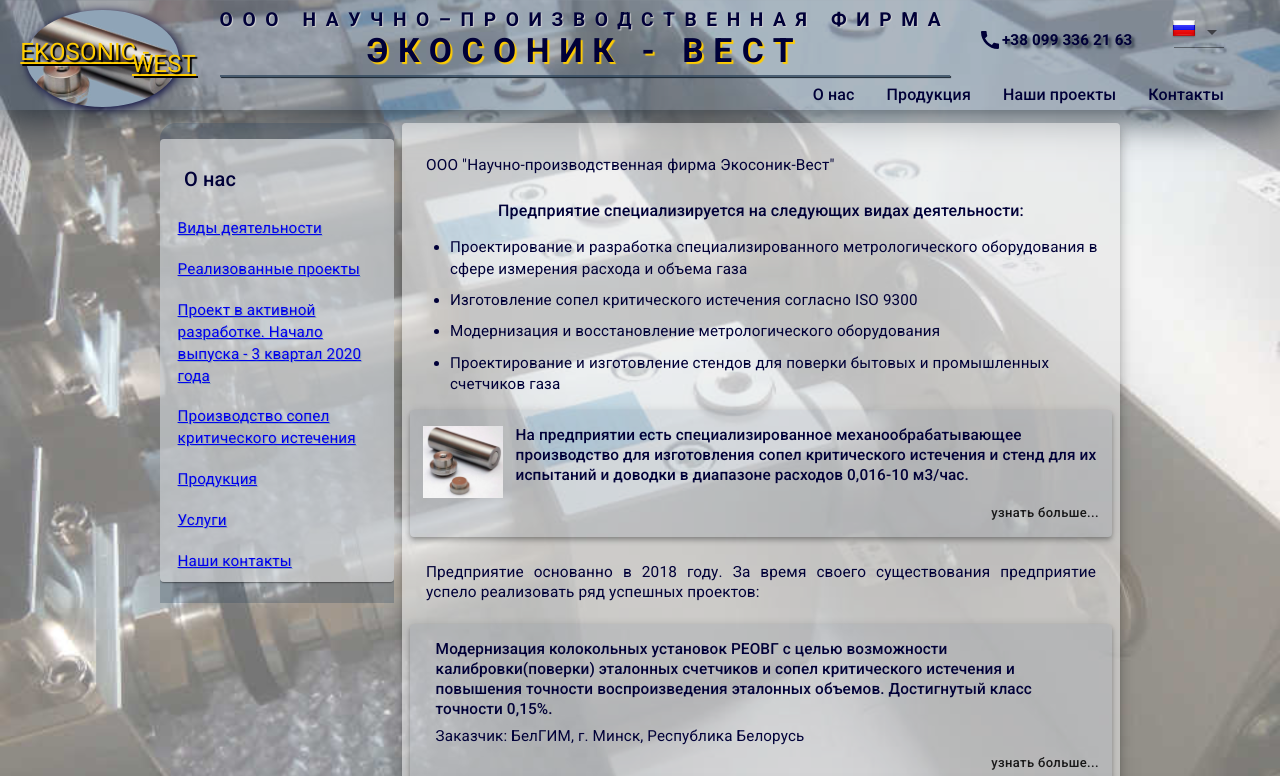
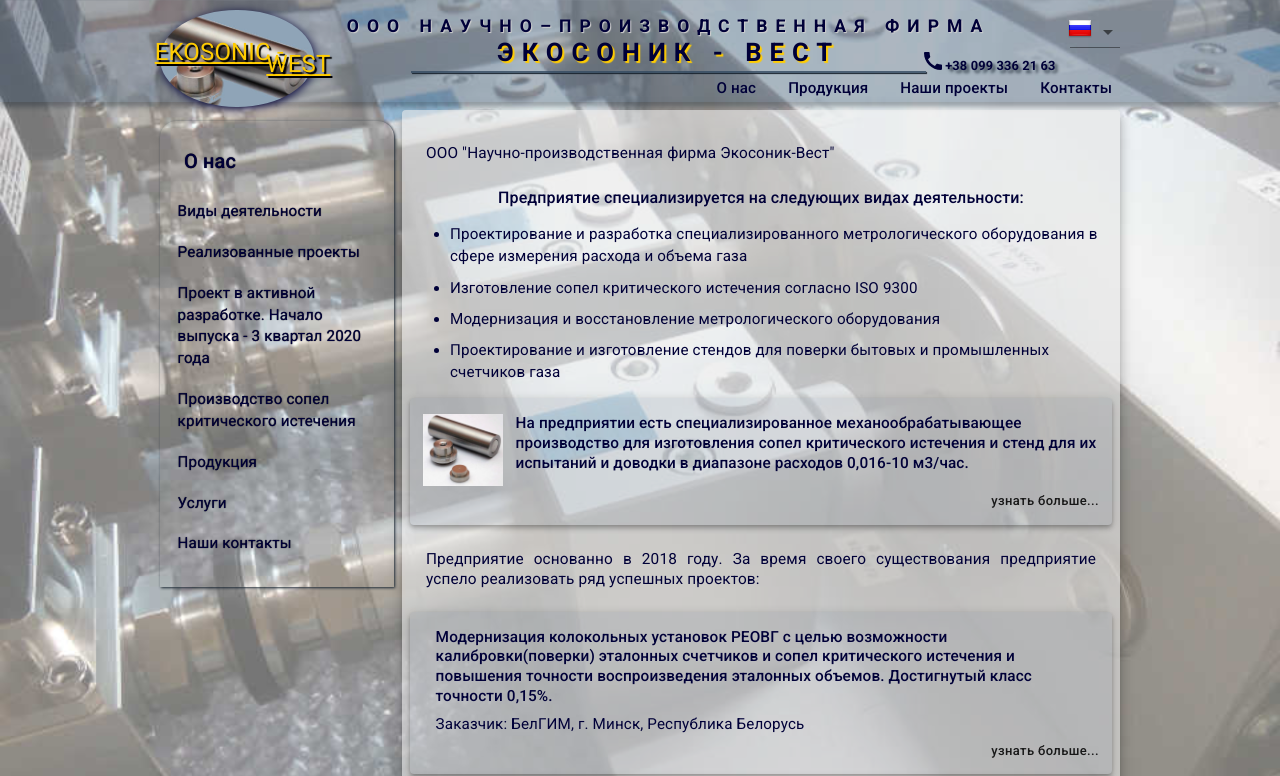
Before and after one commit to ivasiukTatiana/ecosonik.west, a React (Create React App) app: page /#/home in a window 1280 px wide. Shown: the top 776 px of the page. Built offline with nearby package versions, Linux system fonts and the light colour scheme.

Commit message:
added styles

```diff
--- a/package.json
+++ b/package.json
@@ -2,7 +2,7 @@
   "name": "sonikwest",
   "version": "0.1.0",
   "private": true,
-  "homepage": "https://ivasiukTatiana.github.io/ecosonik.west",
+  "homepage": "http://ekosonic-west.com",
   "dependencies": {
     "@material-ui/core": "^4.7.0",
     "@material-ui/icons": "^4.5.1",
--- a/src/App.js
+++ b/src/App.js
@@ -13,8 +13,8 @@
     MuiContainer: {
       root: {
         boxSizing: 'content-box',
-        marginTop: '0.8rem',
-        marginBottom: '0.8rem',
+        marginTop: '0.5rem',
+        /*marginBottom: '0.4rem',*/
       }
     },
   },
--- a/src/app-footer/AppFooter.css
+++ b/src/app-footer/AppFooter.css
@@ -8,11 +8,11 @@
   font-size: 0.8rem;
   font-weight: 500;
   line-height: 1.2;
-  box-shadow: 0 -5px 35px rgba(27, 39, 51, 0.8);
+  box-shadow: 0 -5px 5px rgba(27, 39, 51, 0.2);
 }
 .Footer-left {
-  padding: 1.2rem;
-  padding-right: 0;
+  padding: 1.2rem 0;
+  /*padding-right: 0;*/
 }
 .Footer-nav {
   padding: 1rem;
--- a/src/app-footer/AppFooter.js
+++ b/src/app-footer/AppFooter.js
@@ -1,5 +1,6 @@
 import React, {Component} from 'react';
 import Grid from '@material-ui/core/Grid';
+import Container from '@material-ui/core/Container';
 import CallIcon from '@material-ui/icons/Call';
 import MailIcon from '@material-ui/icons/Mail';
 import LinkedInIcon from '@material-ui/icons/LinkedIn';
@@ -14,6 +15,7 @@
       <LanguageConsumer>
         {(context) => (
           <footer className="App-footer">
+            <Container maxWidth="md">
             <Grid container justify="space-between">
               <Grid container item xs={4} direction="column" alignItems="flex-start" className="Footer-left">
                 <span>&copy; {context.footer.copyright[0]}</span>
@@ -49,6 +51,7 @@
                 </Grid>
               </Grid>
             </Grid>
+            </Container>
           </footer>
         )}
       </LanguageConsumer>
--- a/src/app-header/AppHeader.css
+++ b/src/app-header/AppHeader.css
@@ -7,9 +7,9 @@
   justify-content: space-between;
   color: #000038;
   line-height: 1.2;
-  padding-left: 1rem;
-  padding-right: 2rem;
-  box-shadow: 0 10px 35px rgba(27, 39, 51, 0.8);
+  /*padding-left: 1rem;
+  padding-right: 2rem;*/
+  box-shadow: 0 5px 5px rgba(27, 39, 51, 0.4);
 }
 .Logo {
   position: fixed;
@@ -22,7 +22,7 @@
   min-width: 9.6rem;
   max-height: 6.9rem;
   border-radius: 50%;
-  margin: 0.6rem;
+  margin-top: 0.6rem;
   margin-bottom: -1rem;
   padding: 1.8rem 0;
   color: #fc0;
@@ -51,30 +51,31 @@
   flex-direction: column;
   align-items: center;
   font-weight: 700;
-  letter-spacing: 0.6rem;
+  letter-spacing: 0.5rem;
   text-transform: uppercase;
 }
 .Header-center span:nth-child(1){
-  font-size: 1.2rem;
+  font-size: 1.1rem;
   text-shadow: 1px 1px 1px #d0d0d0;
 }
 .Header-center span:nth-child(2){
-  font-size: 2.1rem;
+  font-size: 1.6rem;
   text-shadow: 2px 2px 1px #fc0;
 }
 .Header-phone {
   display: flex;
-  align-items: center;
-  margin-left: -5rem;
-  margin-right: 1.5rem;
+  align-items: flex-end;
+  margin-left: -10rem;
+  margin-right: 0.8rem;
+  margin-bottom: 0.2rem;
 }
 .Header-phone strong {
   text-shadow: 3px 3px 3px rgba(27, 39, 51, 0.8);
-  font-size: 0.95rem;
+  font-size: 0.8rem;
 }
 .Header-right {
-  margin: 1rem;
-  margin-right: 1.5rem;
+  margin: 0.5rem 0;
+  /*margin-right: 1.5rem;*/
   display: flex;
   align-items: flex-start;
 }
@@ -83,9 +84,10 @@
 }
 .Header-center hr {
   height: 2px;
-  width: 100%;
+  width: 80%;
   border: 0;
-  margin: 0.2rem 0 0;
+  margin: 0;
+  margin-top: 0.2rem;
   background-color: rgba(52, 74, 97, 0.8);
   box-shadow: 1px 1px 1px rgb(24, 35, 46);
 }
@@ -98,24 +100,42 @@
   padding-top: 0.2rem;
 }
 nav .Link{
-  margin-right: 1rem;
-  margin-bottom: 0.1rem;
-  padding: 0.1rem 0.5rem;
+  margin-left: 1rem;
+  /*margin-bottom: 0.1rem;*/
+  padding: 0 0.5rem;
   color: #000038;
-  font-size: 1rem;
+  font-size: 0.95rem;
   font-weight: 500;
   text-decoration: none;
   padding-bottom: 0.3rem;
 }
 nav .Link:hover{
   border-radius: 5px;
-
   box-shadow: 1px 2px 1px #000038;
 }
 
-@media screen and (max-width: 987px) {
-  /* start of large tablet styles */
+@media screen and (max-width: 1152px) {
+  /* start of large tablet styles
+  .App-header {
+    /*padding-left: 0.5rem;
+    padding-right: 0.2rem;
+  }
+  .Header-center span:nth-child(1){
+    font-size: 1.1rem;
+    letter-spacing: 0.4rem;
+  }
+  .Header-center span:nth-child(2){
+    font-size: 1.8rem;
+  }
+  .Header-phone {
+    margin-right: 0.6rem;
+  }*/
 }
+@media screen and (max-width: 1024px) {
+
+}
+
+
 @media screen and (max-width: 767px) {
   /* start of medium tablet styles */
   .Logo {
--- a/src/app-header/AppHeader.js
+++ b/src/app-header/AppHeader.js
@@ -1,6 +1,6 @@
 import React, {Component} from 'react';
 import {Link} from 'react-router-dom';
-//import Container from '@material-ui/core/Container';
+import Container from '@material-ui/core/Container';
 import CallIcon from '@material-ui/icons/Call';
 
 import './AppHeader.css';
@@ -14,6 +14,7 @@
       <LanguageConsumer>
         {(context) => (
           <header className="App-header">
+            <Container maxWidth="md">
               <Link to="/home" className="Logo" >
                 <span>EKOSONIC&nbsp;-</span>
                 <span>WEST</span>
@@ -38,6 +39,7 @@
                   links={context.header.navigation}
                   routes={context.routes} />
               </nav>
+            </Container>
           </header>
         )}
       </LanguageConsumer>
--- a/src/components/Contacts.js
+++ b/src/components/Contacts.js
@@ -17,7 +17,7 @@
         <Grid container spacing={1} justify="space-between">
           <Grid item xs={3}>
             <div className={classes.stickyNav}>
-              <Paper>
+
                 <Typography variant="h6" component="h3" gutterBottom className={classes.navTitle}>
                   {context.header.navigation.filter((item) => {
                       return item.hasOwnProperty("contacts");
@@ -44,7 +44,7 @@
                     return <span key={index}>{item}</span>
                   })}
                 </Grid>
-              </Paper>
+
             </div>
           </Grid>
           <Grid item xs={9}>
--- a/src/components/ContentNav.js
+++ b/src/components/ContentNav.js
@@ -1,6 +1,6 @@
 import React from 'react';
 import { HashLink } from 'react-router-hash-link';
-import Paper from '@material-ui/core/Paper';
+//import Paper from '@material-ui/core/Paper';
 import Typography from '@material-ui/core/Typography';
 
 import useStyles from './css/pageStyles';
@@ -10,7 +10,7 @@
 
   return (
     <div className={classes.stickyNav}>
-      <Paper>
+
         <Typography variant="h6" component="h3" gutterBottom className={classes.navTitle}>
           {props.title}
         </Typography>
@@ -23,7 +23,7 @@
             )
           })}
         </ul>
-      </Paper>
+
     </div>
   )
 }
--- a/src/components/UserForm.js
+++ b/src/components/UserForm.js
@@ -163,7 +163,7 @@
       message: this.state.message
     };
 
-    fetch("https://ekosonic-west.com/sendmail.php", {
+    fetch("./sendmail.php", {
       method: "POST",
       body: JSON.stringify(formData),
       mode: 'no-cors',
--- a/src/components/css/pageStyles.js
+++ b/src/components/css/pageStyles.js
@@ -3,9 +3,9 @@
 const pageStyles = makeStyles(theme => ({
   stickyNav: {
     position: "sticky",
-    top: "6.2rem",
-    backgroundColor: 'rgba(52, 74, 97, 0.3)',
-    paddingTop: '1rem',
+    top: "7.6rem",
+    //backgroundColor: 'rgba(52, 74, 97, 0.3)',
+    //paddingTop: '1rem',
     paddingBottom: '0.5rem',
     borderTopLeftRadius: '1rem',
     borderTopRightRadius: '1rem',
@@ -16,19 +16,25 @@
     },
     "-ms-overflow-style": 'none',
     scrollbarWidth: 'none',
-    //boxShadow: '0 10px 35px rgb(27, 39, 51)',
+    boxShadow: '1px 1px 3px rgb(27, 39, 51)',
   },
   navigation: {
     listStyleType: "none",
     paddingLeft: 0,
+    "& a": {
+      textDecoration: 'none',
+    }
   },
   navTitle: {
     padding: '1.5rem 1.5rem 0',
+    color: '#000038',
+    textShadow: '0px 0px 1px rgb(0, 0, 0)',
   },
   navItem: {
     padding: '0.6rem 1.1rem',
     fontSize: '0.95rem',
-    textShadow: '1px 1px 1px rgb(143, 164, 183)',
+    color: '#000038',
+    textShadow: '0px 0px 1px rgb(0, 0, 0)',
     "&:hover": {
       backgroundColor: 'rgba(52, 74, 97, 0.1)',
     },
@@ -38,8 +44,9 @@
   },
   fontSmall: {
     padding: '0.6rem 1.1rem',
-    fontSize: '0.9rem',
-    textShadow: '1px 1px 1px rgb(143, 164, 183)',
+    fontSize: '0.85rem',
+    color: '#000038',
+    textShadow: '0px 0px 1px rgb(0, 0, 0)',
     "&:hover": {
       backgroundColor: 'rgba(52, 74, 97, 0.1)',
     },
```
Lines whose indentation alone changed are shown as unchanged.
